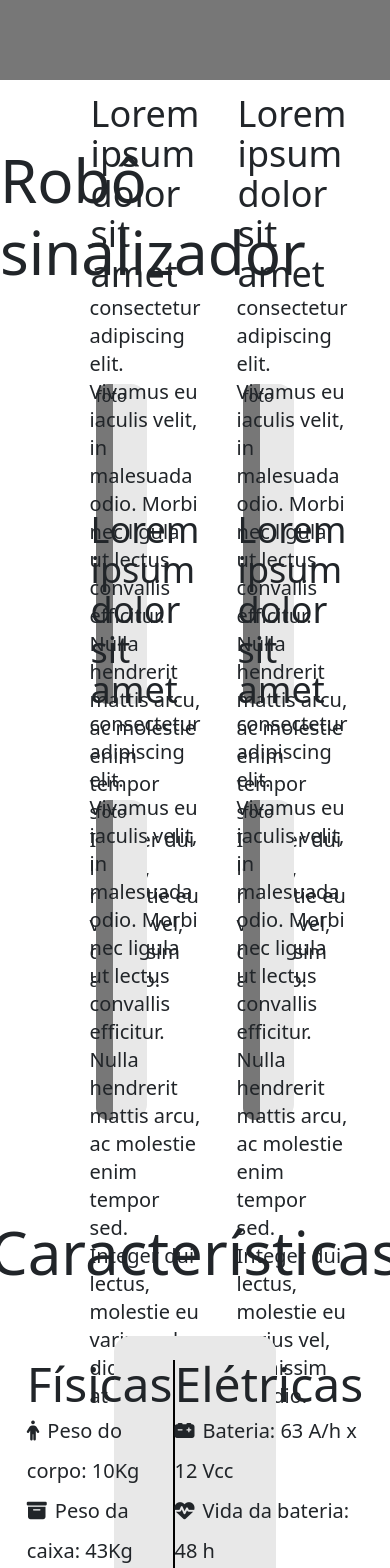
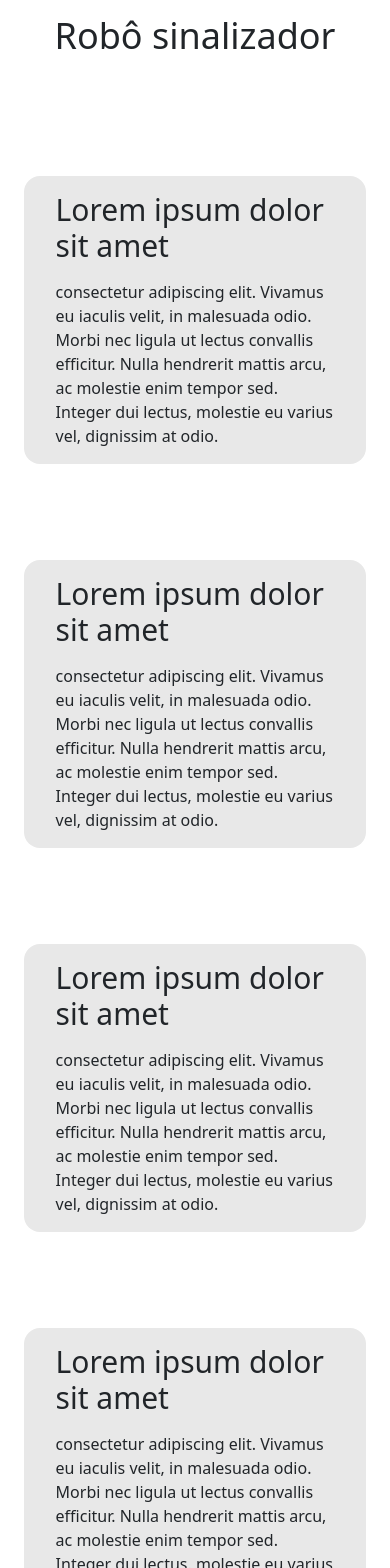
Before and after one commit to PedroOliveira012/zetta-spa, a Vue app: page /robots in a window 390 px wide. Shown: the part 420-1988 px from the top of the page. Built offline with nearby package versions, Linux system fonts and the light colour scheme.

Commit message:
Melhorias na página de Robôs
- Adaptação da responsividade da página de Robôs para o breakpoint xs

```diff
--- a/src/components/robots/robots.vue
+++ b/src/components/robots/robots.vue
@@ -2,92 +2,98 @@
     <section>
         <div class="bg-[#777777] h-96 mb-16
         lg:max-xl:h-80
-        sm:max-lg:h-64">banner</div>
+        xs:max-lg:h-64">banner</div>
         <div class="text-6xl flex justify-center mb-12">
-            <h2>Robô sinalizador</h2>
+            <h2 class="text-6xl xs:max-md:text-4xl text-center mb-6">Robô sinalizador</h2>
         </div>
         <div class="grid grid-cols-2 px-12
-        sm:max-xl:grid-cols-1">
+        xs:max-xl:grid-cols-1 xs:max-xl:px-2">
             <div v-motion-slide-left :duration="1000" class="flex h-80 bg-[#e8e8e8] rounded-2xl m-12 hover:shadow-2xl duration-500
-            sm:max-md:h-72">
-                <div class="w-4/12 h-full bg-[#777777] rounded-l-xl sm:max-md:hidden">foto</div>
-                <div class="flex flex-col justify-center items-center w-8/12 px-8 sm:max-md:w-full">
-                    <h3 class="text-4xl sm:max-xl:text-3xl sm:max-md:mb-4 xl:max-2xl:text-2xl">Lorem ipsum dolor sit amet</h3>
-                    <p class="text-xl sm:max-md:text-base xl:max-2xl:text-base">consectetur adipiscing elit. Vivamus eu iaculis velit, in malesuada odio. Morbi nec ligula ut lectus convallis efficitur. Nulla hendrerit mattis arcu, ac molestie enim tempor sed. Integer dui lectus, molestie eu varius vel, dignissim at odio.</p>
+            xs:max-md:h-72 xs:max-md:w-11/12 xs:max-sm:mx-auto">
+                <div class="w-4/12 h-full bg-[#777777] rounded-l-xl xs:max-md:hidden">foto</div>
+                <div class="flex flex-col justify-center items-center w-8/12 px-8 xs:max-md:w-full">
+                    <h3 class="text-4xl xs:max-xl:text-3xl xs:max-md:mb-4 xl:max-2xl:text-2xl">Lorem ipsum dolor sit amet</h3>
+                    <p class="text-xl xs:max-md:text-base xl:max-2xl:text-xs">consectetur adipiscing elit. Vivamus eu iaculis velit, in malesuada odio. Morbi nec ligula ut lectus convallis efficitur. Nulla hendrerit mattis arcu, ac molestie enim tempor sed. Integer dui lectus, molestie eu varius vel, dignissim at odio.</p>
                 </div>
             </div>
-            <div v-motion-slide-right :duration="1000" class="flex h-80 bg-[#e8e8e8] m-12 rounded-2xl hover:shadow-2xl duration-500">
-                <div class="w-4/12 h-full bg-[#777777] rounded-l-xl sm:max-md:hidden">foto</div>
-                <div class="flex flex-col justify-center items-center w-8/12 px-8 sm:max-md:w-full">
-                    <h3 class="text-4xl sm:max-xl:text-3xl sm:max-md:mb-4 xl:max-2xl:text-2xl">Lorem ipsum dolor sit amet</h3>
-                    <p class="text-xl sm:max-md:text-base xl:max-2xl:text-base">consectetur adipiscing elit. Vivamus eu iaculis velit, in malesuada odio. Morbi nec ligula ut lectus convallis efficitur. Nulla hendrerit mattis arcu, ac molestie enim tempor sed. Integer dui lectus, molestie eu varius vel, dignissim at odio.</p>
+            <div v-motion-slide-right :duration="1000" class="flex h-80 bg-[#e8e8e8] m-12 rounded-2xl hover:shadow-2xl duration-500
+            xs:max-md:h-72 xs:max-md:w-11/12 xs:max-sm:mx-auto">
+                <div class="w-4/12 h-full bg-[#777777] rounded-l-xl xs:max-md:hidden">foto</div>
+                <div class="flex flex-col justify-center items-center w-8/12 px-8 xs:max-md:w-full">
+                    <h3 class="text-4xl xs:max-xl:text-3xl xs:max-md:mb-4 xl:max-2xl:text-2xl">Lorem ipsum dolor sit amet</h3>
+                    <p class="text-xl xs:max-md:text-base xl:max-2xl:text-xs">consectetur adipiscing elit. Vivamus eu iaculis velit, in malesuada odio. Morbi nec ligula ut lectus convallis efficitur. Nulla hendrerit mattis arcu, ac molestie enim tempor sed. Integer dui lectus, molestie eu varius vel, dignissim at odio.</p>
                 </div>
             </div>
             <div v-motion-slide-left :duration="1000" class="flex h-80 bg-[#e8e8e8] rounded-2xl m-12 hover:shadow-2xl duration-500
-            sm:max-md:h-72">
-                <div class="w-4/12 h-full bg-[#777777] rounded-l-xl sm:max-md:hidden">foto</div>
-                <div class="flex flex-col justify-center items-center w-8/12 px-8 sm:max-md:w-full">
-                    <h3 class="text-4xl sm:max-xl:text-3xl sm:max-md:mb-4 xl:max-2xl:text-2xl">Lorem ipsum dolor sit amet</h3>
-                    <p class="text-xl sm:max-md:text-base xl:max-2xl:text-base">consectetur adipiscing elit. Vivamus eu iaculis velit, in malesuada odio. Morbi nec ligula ut lectus convallis efficitur. Nulla hendrerit mattis arcu, ac molestie enim tempor sed. Integer dui lectus, molestie eu varius vel, dignissim at odio.</p>
+            xs:max-md:h-72 xs:max-md:w-11/12 xs:max-sm:mx-auto">
+                <div class="w-4/12 h-full bg-[#777777] rounded-l-xl xs:max-md:hidden">foto</div>
+                <div class="flex flex-col justify-center items-center w-8/12 px-8 xs:max-md:w-full">
+                    <h3 class="text-4xl xs:max-xl:text-3xl xs:max-md:mb-4 xl:max-2xl:text-2xl">Lorem ipsum dolor sit amet</h3>
+                    <p class="text-xl xs:max-md:text-base xl:max-2xl:text-xs">consectetur adipiscing elit. Vivamus eu iaculis velit, in malesuada odio. Morbi nec ligula ut lectus convallis efficitur. Nulla hendrerit mattis arcu, ac molestie enim tempor sed. Integer dui lectus, molestie eu varius vel, dignissim at odio.</p>
                 </div>
             </div>
-            <div v-motion-slide-right :duration="1000" class="flex h-80 bg-[#e8e8e8] m-12 rounded-2xl hover:shadow-2xl duration-500">
-                <div class="w-4/12 h-full bg-[#777777] rounded-l-xl sm:max-md:hidden">foto</div>
-                <div class="flex flex-col justify-center items-center w-8/12 px-8 sm:max-md:w-full">
-                    <h3 class="text-4xl sm:max-xl:text-3xl sm:max-md:mb-4 xl:max-2xl:text-2xl">Lorem ipsum dolor sit amet</h3>
-                    <p class="text-xl sm:max-md:text-base xl:max-2xl:text-base">consectetur adipiscing elit. Vivamus eu iaculis velit, in malesuada odio. Morbi nec ligula ut lectus convallis efficitur. Nulla hendrerit mattis arcu, ac molestie enim tempor sed. Integer dui lectus, molestie eu varius vel, dignissim at odio.</p>
+            <div v-motion-slide-right :duration="1000" class="flex h-80 bg-[#e8e8e8] m-12 rounded-2xl hover:shadow-2xl duration-500
+            xs:max-md:h-72 xs:max-md:w-11/12 xs:max-sm:mx-auto">
+                <div class="w-4/12 h-full bg-[#777777] rounded-l-xl xs:max-md:hidden">foto</div>
+                <div class="flex flex-col justify-center items-center w-8/12 px-8 xs:max-md:w-full">
+                    <h3 class="text-4xl xs:max-xl:text-3xl xs:max-md:mb-4 xl:max-2xl:text-2xl">Lorem ipsum dolor sit amet</h3>
+                    <p class="text-xl xs:max-md:text-base xl:max-2xl:text-xs">consectetur adipiscing elit. Vivamus eu iaculis velit, in malesuada odio. Morbi nec ligula ut lectus convallis efficitur. Nulla hendrerit mattis arcu, ac molestie enim tempor sed. Integer dui lectus, molestie eu varius vel, dignissim at odio.</p>
                 </div>
             </div>
         </div>
         <!-- titulo -->
         <div class="text-6xl flex justify-center mt-12">
-            <h2>Características</h2>
+            <h2 class="text-6xl xs:max-md:text-4xl text-center mb-6">Características</h2>
         </div>
         <!-- card caracteristicas -->
         <div v-motion-slide-visible-once-bottom :duration="1000" class="flex justify-center w-full mx-auto">
             <div class="group flex justify-center h-80 w-5/12 bg-[#e8e8e8] m-12 rounded-2xl hover:shadow-2xl duration-500
-            sm:max-xl:w-9/12
-            xl:w-7/12">
-                <div class="w-96 my-4 border-r-2 border-black">
+            xs:max-xl:w-11/12
+            xl:w-7/12
+            xs:max-sm:flex-col xs:max-sm:h-fit xs:max-sm:w-full">
+                <div class="w-96 my-4 border-gray-400
+                sm:border-r
+                xs:max-sm:w-11/12 xs:max-sm:border-b xs:max-sm:mx-auto">
                     <div class="flex justify-center w-full h-1/6">
-                        <h3 class="text-5xl sm:max-md:text-3xl">Físicas</h3>
+                        <h3 class="text-5xl xs:max-md:text-3xl">Físicas</h3>
                     </div>
                     <div class="flex justify-center w-full h-5/6">
                         <ul>
-                            <li class="text-xl sm:max-md:text-base">
+                            <li class="text-xl xs:max-md:text-base">
                                 <i class="fa-solid fa-person mr-2 my-3"></i>
                                 <span>Peso do corpo: 10Kg</span>
                             </li>
-                            <li class="text-xl sm:max-md:text-base">
+                            <li class="text-xl xs:max-md:text-base">
                                 <i class="fa-solid fa-box-archive mr-2 my-3"></i>
                                 <span>Peso da caixa: 43Kg</span>
                             </li>
-                            <li class="text-xl sm:max-md:text-base">
+                            <li class="text-xl xs:max-md:text-base">
                                 <i class="fa-solid fa-weight-hanging mr-2 my-3"></i>
                                 <span>Peso total: 53Kg</span>
                             </li>
-                            <li class="text-xl sm:max-md:text-base ">
+                            <li class="text-xl xs:max-md:text-base ">
                                 <i class="fa-solid fa-ruler mr-2 my-3"></i>
                                 <span>Altura: 2,05m</span>
                             </li>
                         </ul>
                     </div>
                 </div>
-                <div class="w-96 my-4">
+                <div class="w-96 my-4
+                xs:max-sm:w-11/12 xs:max-sm:m-auto xs:max-sm:mb-4">
                     <div class="flex justify-center w-full h-1/6">
-                        <h3 class="text-5xl sm:max-md:text-3xl">Elétricas</h3>
+                        <h3 class="text-5xl xs:max-md:text-3xl">Elétricas</h3>
                     </div>
-                    <div class="flex justify-center w-full h-5/6 sm:max-md:text-base">
+                    <div class="flex justify-center w-full h-5/6 xs:max-md:text-xs">
                         <ul>
-                        <li class="text-xl sm:max-md:text-base">
+                        <li class="text-xl xs:max-md:text-base">
                             <i class="fa-solid fa-car-battery mr-2 my-3"></i>
                             <span>Bateria: 63 A/h x 12 Vcc</span>
                         </li>
-                        <li class="text-xl sm:max-md:text-base">
+                        <li class="text-xl xs:max-md:text-base">
                             <i class="fa-solid fa-heart-pulse mr-2 my-3"></i>
                             <span>Vida da bateria: 48 h</span>
                         </li>
-                        <li class="text-xl sm:max-md:text-sm">
+                        <li class="text-xl xs:max-md:text-sm">
                             <i class="fa-solid fa-bolt mr-2 my-3"></i>
                             <span>Tempo de recarga: 10 horas</span>
                         </li>
```
